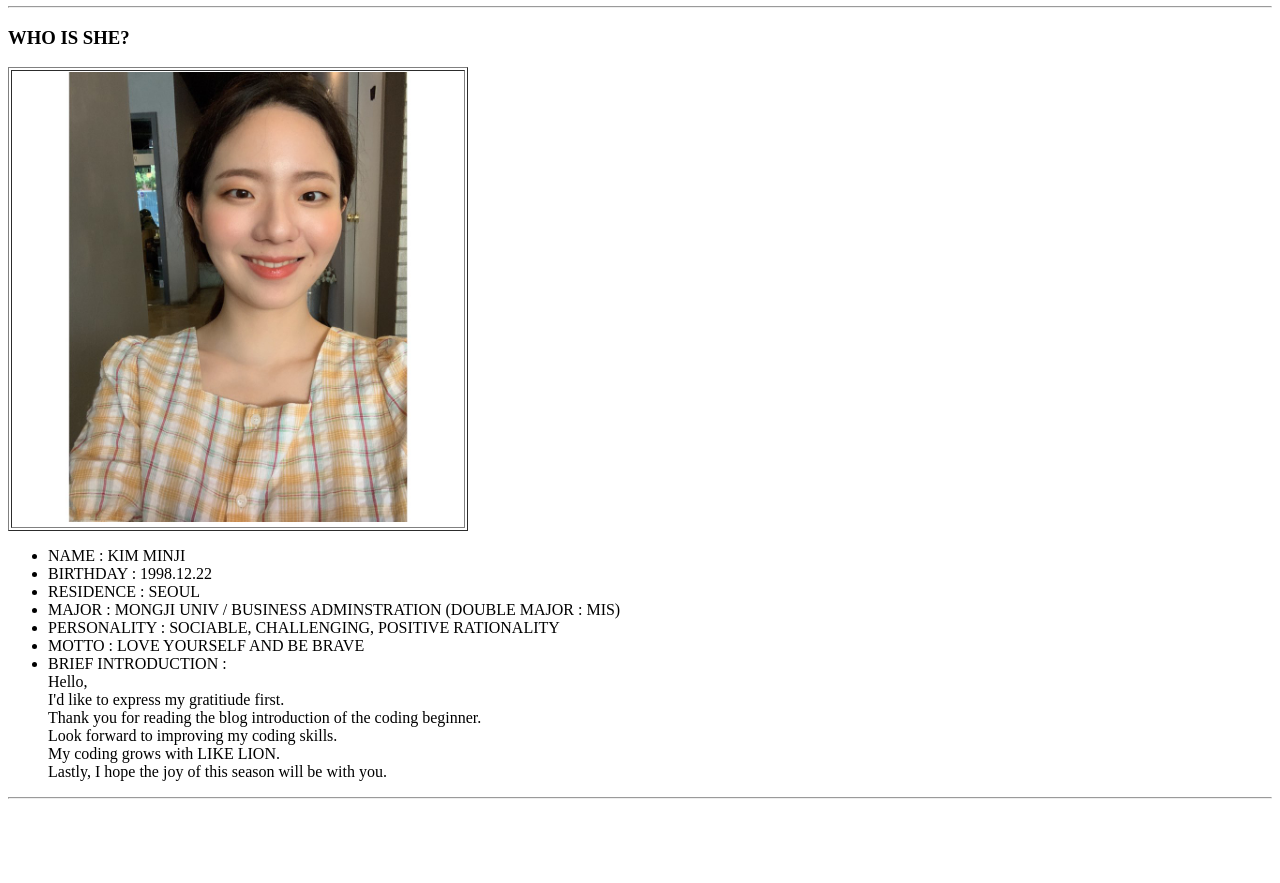
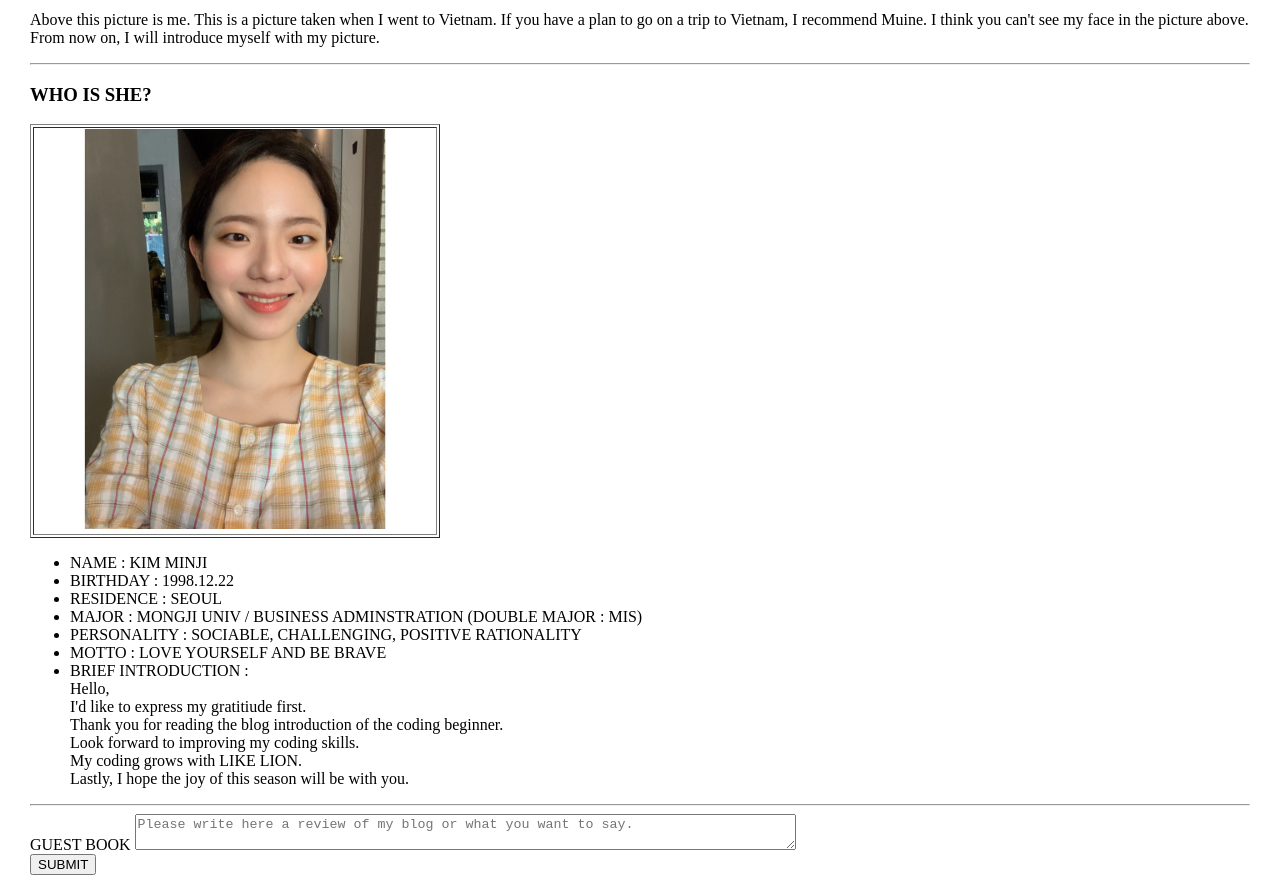
Before and after one commit to minzilov/minzilov.github.io, a plain HTML site: page index.html in a window 1280 px wide. Shown: the part 564-1447 px from the top of the page. Before the commit the page ends 1371 px from the top, so only its background shows below. Drawn offline with Linux system fonts and the light colour scheme.

Commit message:
github_blog

```diff
--- a/index.html
+++ b/index.html
@@ -6,33 +6,37 @@
     <meta http-equiv="X-UA-Compatible" content="ie=edge">
     <title>Introduce Myself</title>
 </head>
-<body>
+<body leftmargin="30" rightmargin="30" bottommargin="30">
+<input type="text"  name="watcher's name" placeholder="Write down your name.">
+<button type="reset">SUBMIT</button>
+<br/>
+▲ Before you read my blog, I want to know your name. :)
+<h1 style="text-align:center; background-color: rgb(255, 211, 117);">WELCOME</h1>
+
+
     <table border="1">
 
         <tr>
             <td rowspan="3" colspan="2">
-                <img src="KakaoTalk_20200131_172651040.jpg" width="450" height="450">
+                <img src="KakaoTalk_20200131_172651040.jpg" alt="On Vietnam Muinem" width="400" height="400">
             </td>
         </tr>
     </table>
 </br>
-    Above this picture is me.
+    <p>Above this picture is me.
     This is a picture taken when I went to Vietnam.
-    <br/>
     If you have a plan to go on a trip to Vietnam, I recommend Muine.
-   <br/>
     I think you can't see my face in the picture above.
-    </br>
-    From now on, I will introduce myself with my picture.
-</br>
+    From now on, I will introduce myself with my picture.</p>
+
     <hr />
-    <h3>WHO IS SHE?</h3>
+    <h3 style="">WHO IS SHE?</h3>
 
         <table border="1">
 
             <tr>
                 <td rowspan="3" colspan="2">
-                <img src="KakaoTalk_20200131_182546214.jpg" width="450" height="450">
+                <img src="KakaoTalk_20200131_182546214.jpg" alt="My Selife" width="400" height="400">
                 </td>
             </tr>
         </table>
@@ -60,6 +64,11 @@
     </ul>
 <hr/>
 
+<div>
+    <label for="guest book">GUEST BOOK</label>
+    <textarea name="guest book" id="GUEST BOOK" placeholder="Please write here a review of my blog or what you want to say."cols="80" row="100"></textarea>
+</div>
+<button type="reset">SUBMIT</button>
 
 
 </body>
```
